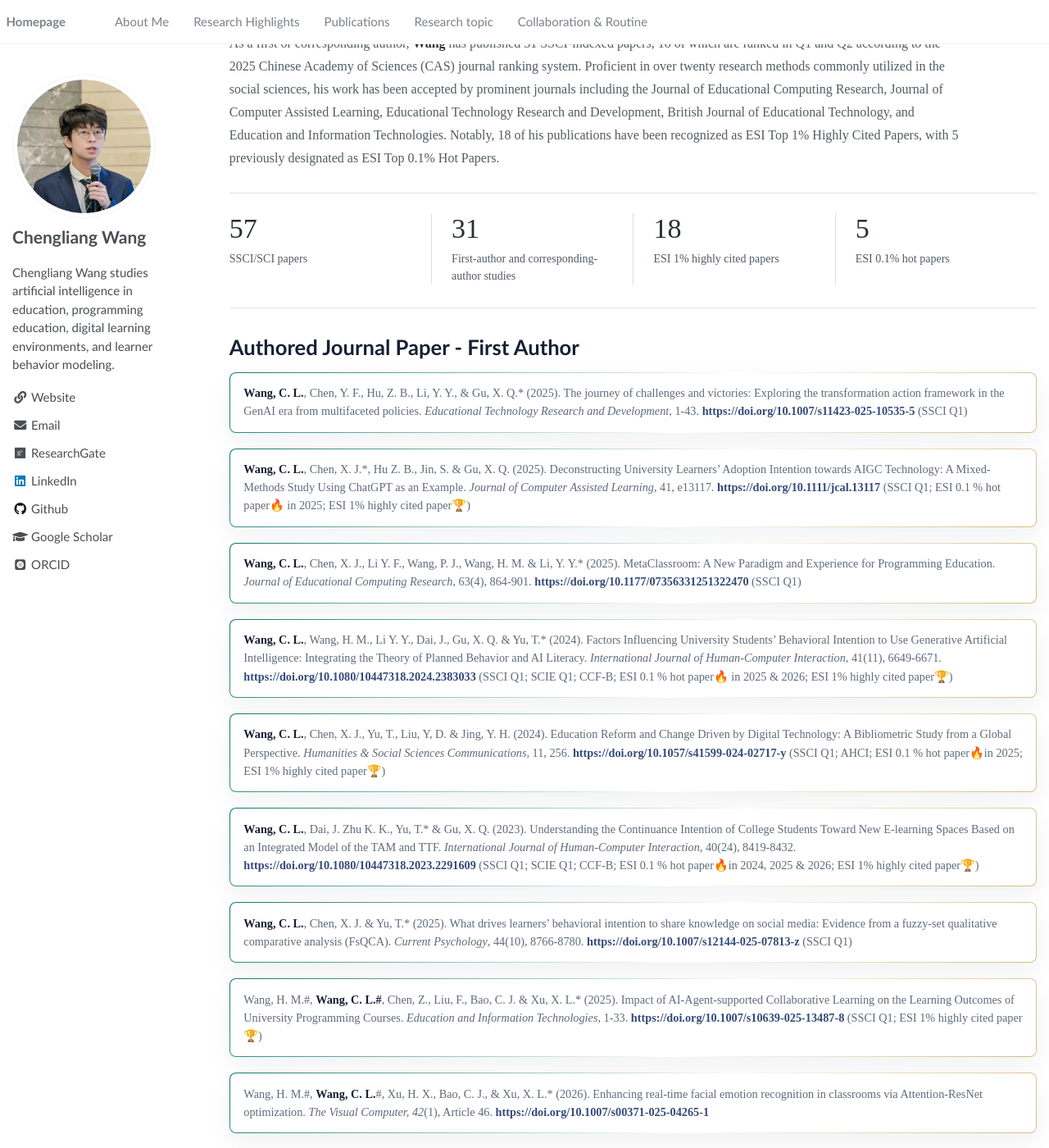
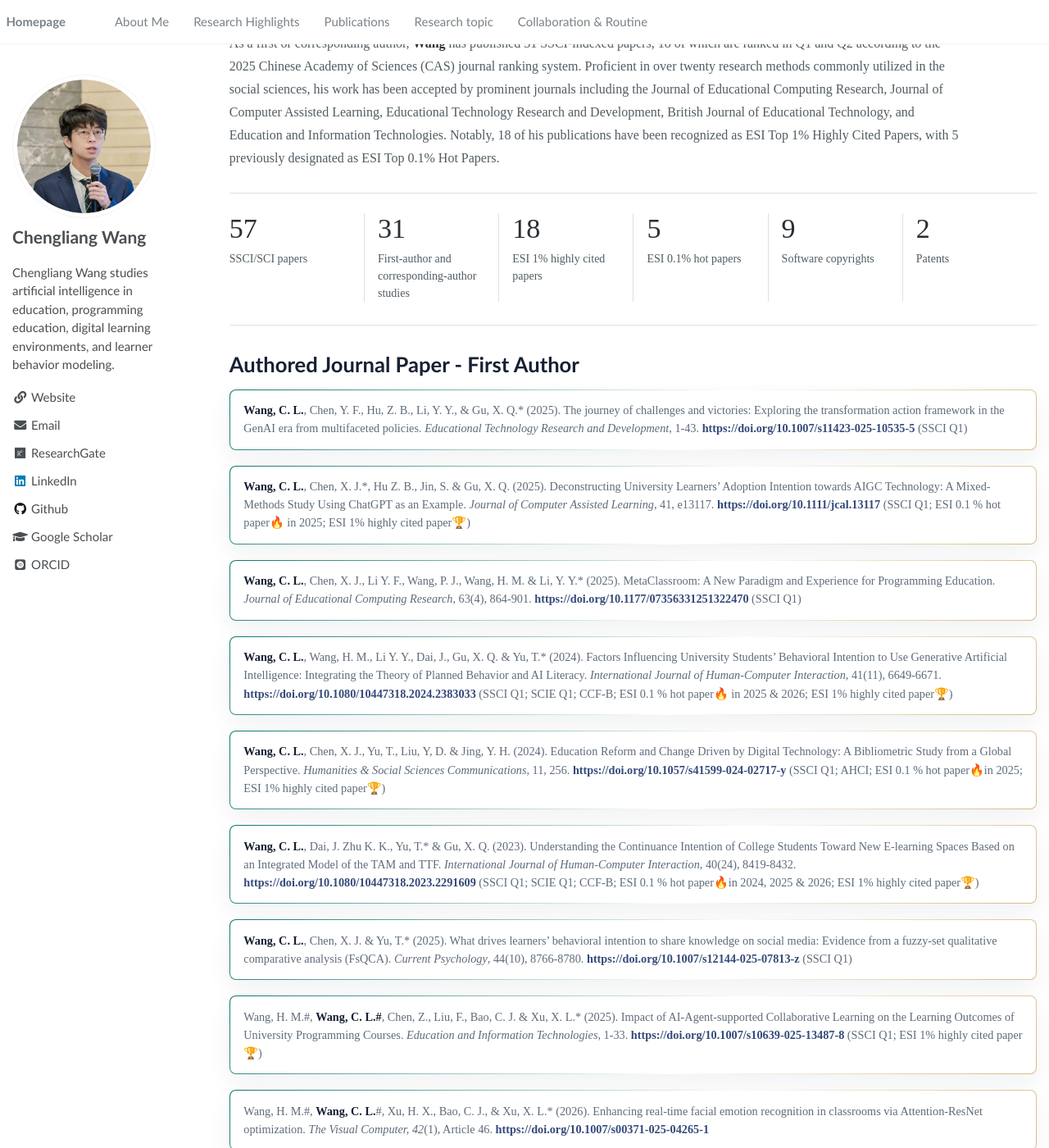
Before and after one commit to wcledutech/wcledutech.github.io, a Jekyll site: the page built from _pages/publications.md, in a window 1280 px wide and 1400 px high, scrolled down 404 px. Shown: the whole window at 82% size. Built offline with Jekyll 4.4.1, drawn with Linux system fonts in a browser that asks for light colours; some web fonts are replaced; part of the change alters nothing that is shown.

Commit message:
Add software copyright and patent counts to publication overview

```diff
--- a/_pages/publications.md
+++ b/_pages/publications.md
@@ -68,7 +68,7 @@ author_profile: true
 
 .publication-metrics {
   display: grid;
-  grid-template-columns: repeat(4, minmax(0, 1fr));
+  grid-template-columns: repeat(6, minmax(0, 1fr));
   gap: 0;
   margin-top: 28px;
   padding-top: 24px;
@@ -77,7 +77,7 @@ author_profile: true
 
 .publication-metric {
   min-width: 0;
-  padding: 0 24px;
+  padding: 0 16px;
   border-left: 1px solid #dce2e0;
 }
 
@@ -479,6 +479,8 @@ author_profile: true
     <div class="publication-metric"><strong>31</strong><span>First-author and corresponding-author studies</span></div>
     <div class="publication-metric"><strong>18</strong><span>ESI 1% highly cited papers</span></div>
     <div class="publication-metric"><strong>5</strong><span>ESI 0.1% hot papers</span></div>
+    <div class="publication-metric"><strong>{{ site.data.intellectual_property.software.size }}</strong><span>Software copyrights</span></div>
+    <div class="publication-metric"><strong>{{ site.data.intellectual_property.patents.size }}</strong><span>Patents</span></div>
   </div>
 </section>
 
```
